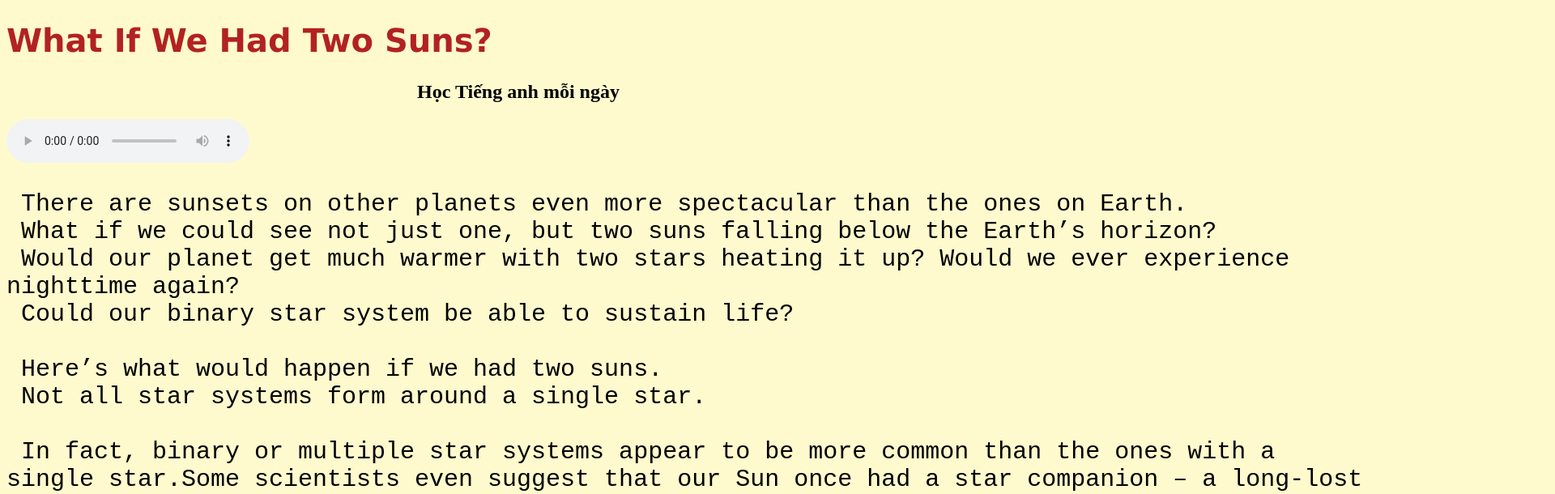
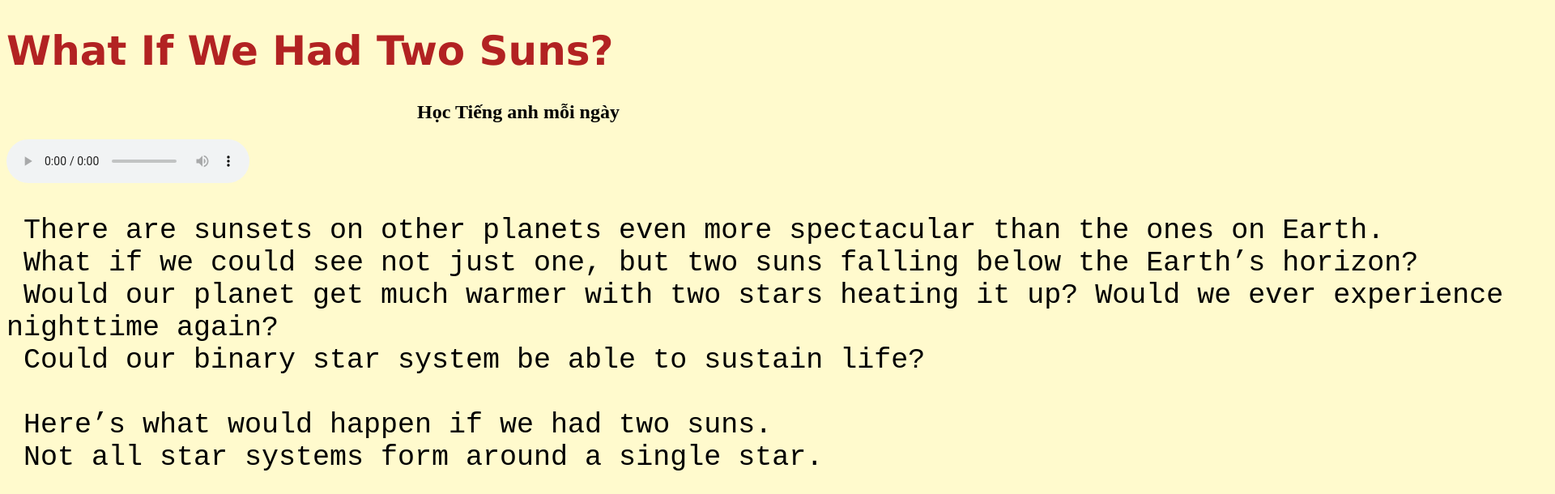
Before and after one commit to manhhoach/nghetienganh.github.io, a plain HTML site: page index.html in a window 1280 px wide. Shown: the top 610 px of the page at 81% size, 1920 px wide, since content can reach past the window. Drawn offline with Linux system fonts and the light colour scheme.

Commit message:
Update index.html

```diff
--- a/index.html
+++ b/index.html
@@ -8,12 +8,12 @@
     </head>
     <body style="background-color:lemonchiffon;">
 
-        <h1 style="color: firebrick; font-size:40px; font-family: Verdana, Geneva, Tahoma, sans-serif;text-align:left;">What If We Had Two Suns?</h1>
+        <h1 style="color: firebrick; font-size:50px; font-family: Verdana, Geneva, Tahoma, sans-serif;text-align:left;">What If We Had Two Suns?</h1>
         <h2 style="text-align:center;"> Học Tiếng anh mỗi ngày</h2>
          <audio controls>
-            <source src="amthanh.mp3" type="audio/mp3">
+            <source src="amthanh.mp3" type="audio/mp3" style="width:50px;height:60px;">
          </audio>
-        <pre style="font-size: 30px;text-align: left;">
+        <pre style="font-size: 35px;text-align: left;">
  There are sunsets on other planets even more spectacular than the ones on Earth.
  What if we could see not just one, but two suns falling below the Earth’s horizon?
  Would our planet get much warmer with two stars heating it up? Would we ever experience
```
